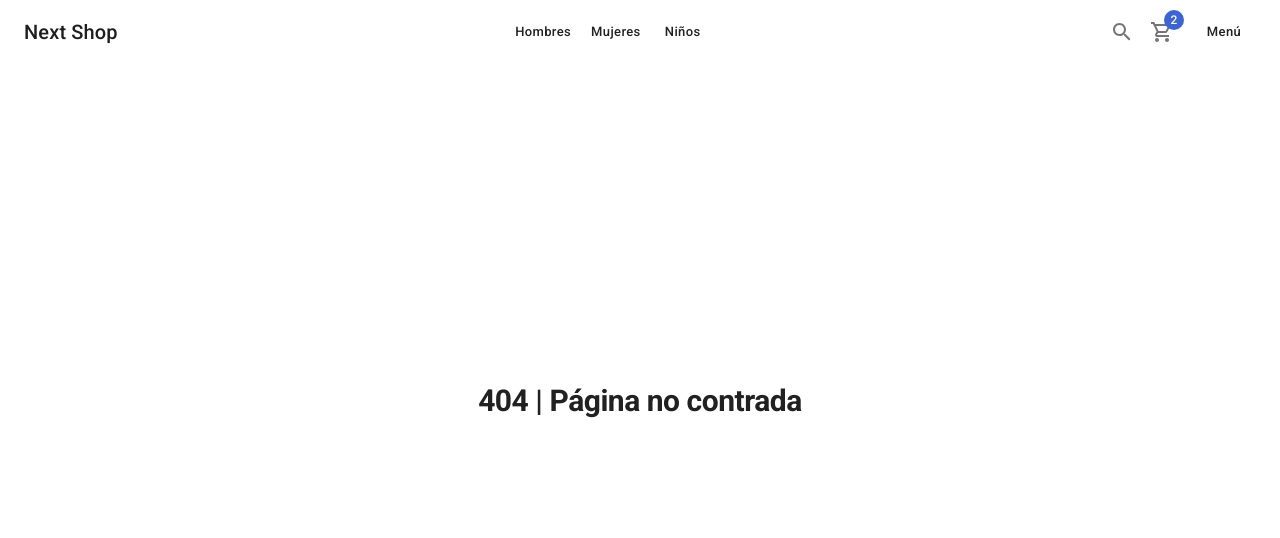
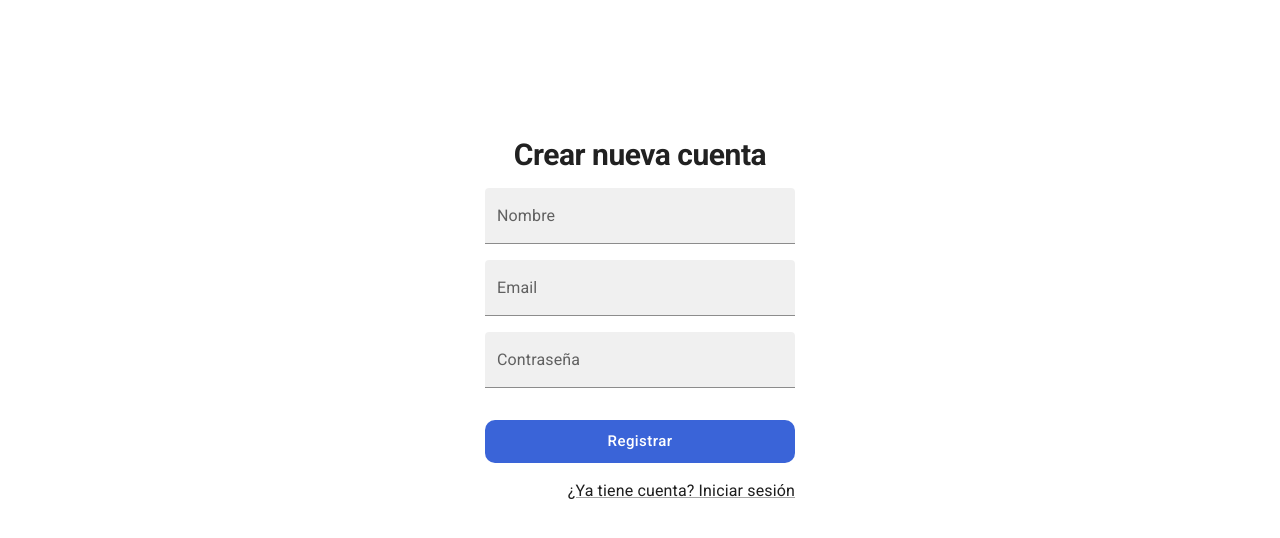
Before and after one commit to sebastian-asm/next-shop, a Next.js app: page /auth/register in a window 1280 px wide. Before the commit this address had no page. Shown: the top 538 px of the page. Built offline with nearby package versions, Linux system fonts and the light colour scheme.

Commit message:
agregada pagina de inicio sesion y registro

```diff
--- /dev/null
+++ b/components/layouts/AuthLayout.tsx
@@ -0,0 +1,30 @@
+import { FC } from 'react';
+import Head from 'next/head';
+
+import Box from '@mui/material/Box';
+
+interface Props {
+  title: string;
+  children: JSX.Element | JSX.Element[];
+}
+
+export const AuthLayout: FC<Props> = ({ title, children }) => {
+  return (
+    <>
+      <Head>
+        <title>{title}</title>
+      </Head>
+
+      <main>
+        <Box
+          display="flex"
+          justifyContent="center"
+          alignItems="center"
+          height="calc(100vh - 160px)"
+        >
+          {children}
+        </Box>
+      </main>
+    </>
+  );
+};
--- a/components/layouts/index.ts
+++ b/components/layouts/index.ts
@@ -1 +1,2 @@
+export { AuthLayout } from './AuthLayout';
 export { ShopLayout } from './ShopLayout';
--- /dev/null
+++ b/pages/auth/register.tsx
@@ -0,0 +1,57 @@
+import NextLink from 'next/link';
+
+import Box from '@mui/material/Box';
+import Button from '@mui/material/Button';
+import Grid from '@mui/material/Grid';
+import Link from '@mui/material/Link';
+import TextField from '@mui/material/TextField';
+import Typography from '@mui/material/Typography';
+
+import { AuthLayout } from '../../components/layouts';
+
+export default function RegisterPage() {
+  return (
+    <AuthLayout title="Crear nueva cuenta">
+      <Box sx={{ width: 350, padding: '10px 20px' }}>
+        <Grid container spacing={2}>
+          <Grid item xs={12}>
+            <Typography variant="h1" component="h1" textAlign="center">
+              Crear nueva cuenta
+            </Typography>
+          </Grid>
+          <Grid item xs={12}>
+            <TextField label="Nombre" variant="filled" fullWidth />
+          </Grid>
+          <Grid item xs={12}>
+            <TextField label="Email" variant="filled" fullWidth />
+          </Grid>
+          <Grid item xs={12}>
+            <TextField
+              label="Contraseña"
+              type="password"
+              variant="filled"
+              fullWidth
+            />
+          </Grid>
+          <Grid item xs={12}>
+            <Button
+              color="secondary"
+              className="circular-btn"
+              size="large"
+              fullWidth
+              sx={{ mt: 2 }}
+            >
+              Registrar
+            </Button>
+          </Grid>
+
+          <Grid item xs={12} textAlign="end">
+            <NextLink href="/auth/login" passHref legacyBehavior>
+              <Link underline="always">¿Ya tiene cuenta? Iniciar sesión</Link>
+            </NextLink>
+          </Grid>
+        </Grid>
+      </Box>
+    </AuthLayout>
+  );
+}
```
Also changed, not shown: pages/auth/login.tsx (added, +54 -0 lines).
